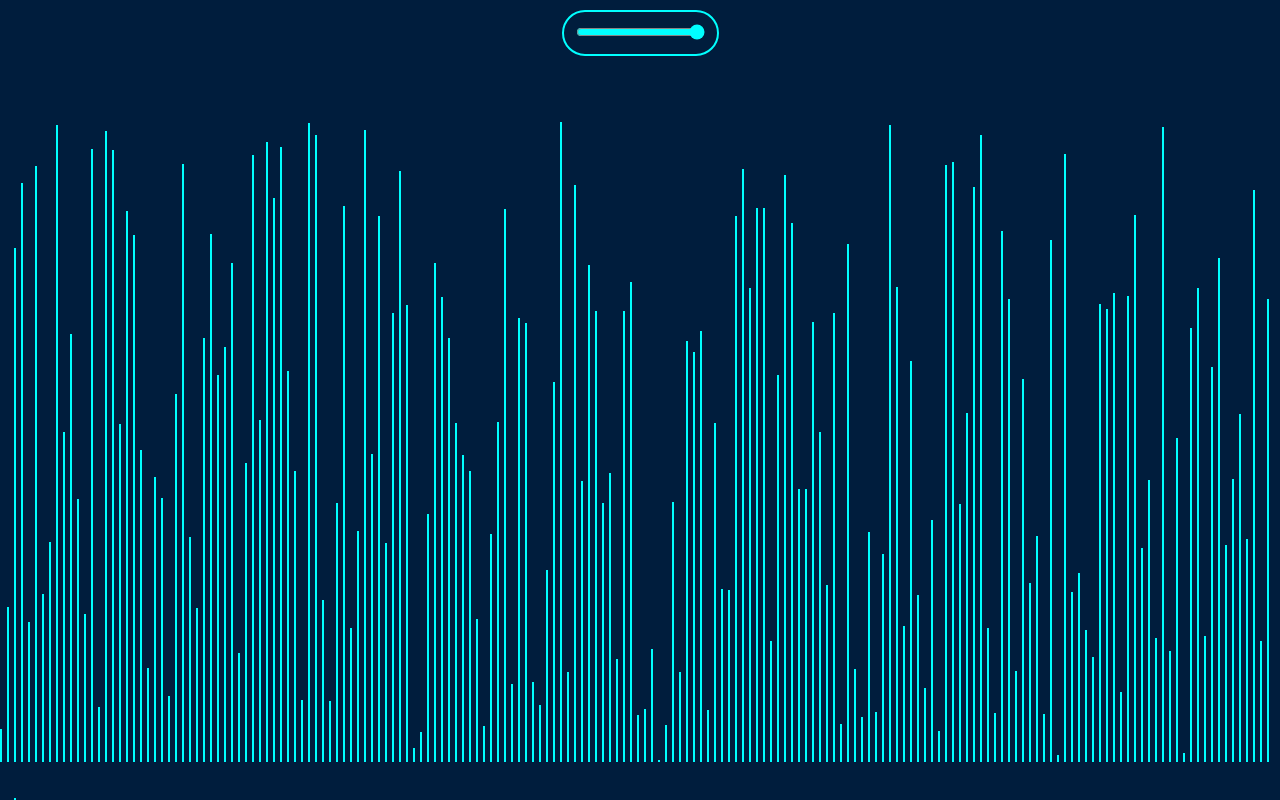
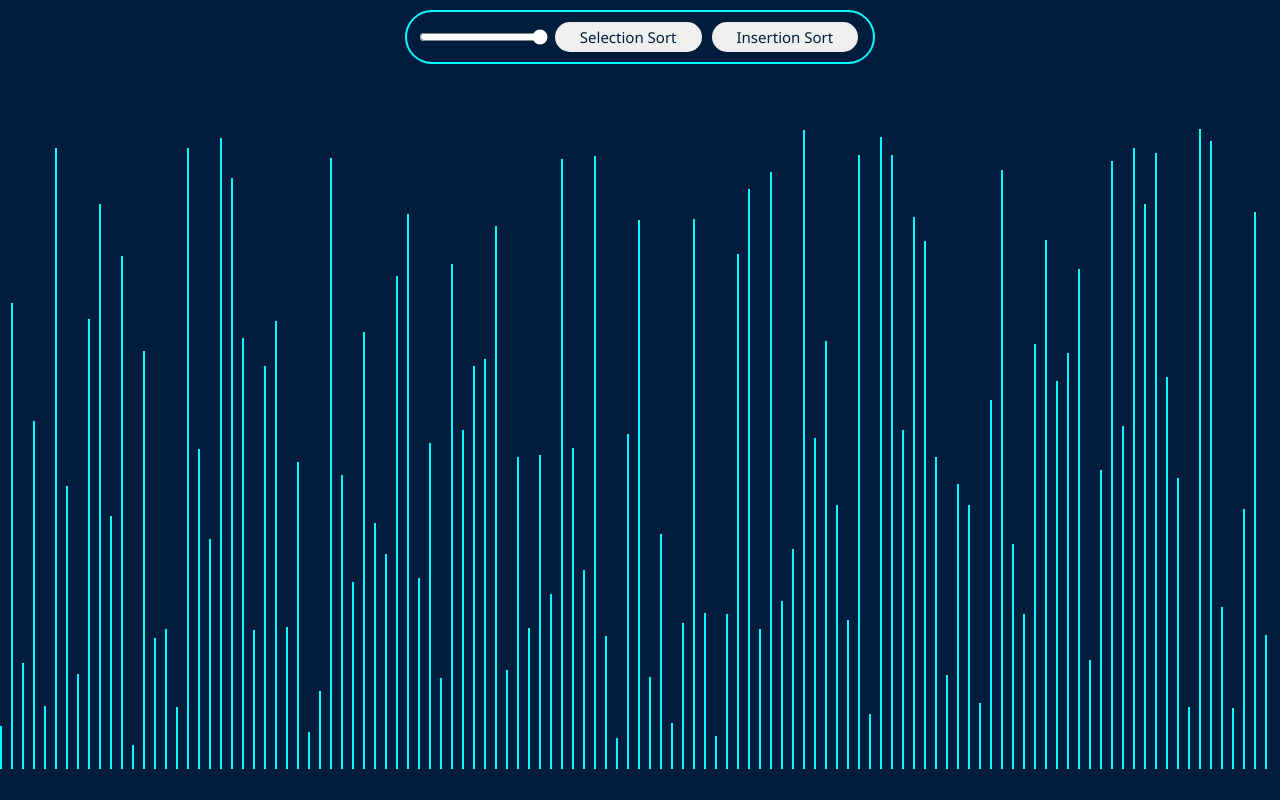
Before and after one commit to TomC333/React-Sorting-Visualizer, a React (Create React App) app in the folder react-sorting-visualizer/: page / in a window 1280 px wide. Shown: the top 800 px of the page. Built offline with nearby package versions, Linux system fonts and the light colour scheme.

Commit message:
Added style and few sorting methods
Sorting methods are not implemented yet, all of them uses .sort function

```diff
--- a/react-sorting-visualizer/src/App.css
+++ b/react-sorting-visualizer/src/App.css
@@ -1,3 +1,9 @@
+*{
+    font-family:'Segoe UI', Tahoma, Geneva, Verdana, sans-serif;
+    font-size: 15px;
+    color: #001d3d;
+}
+
 body{
     background-color: #001d3d;
 }
--- a/react-sorting-visualizer/src/App.js
+++ b/react-sorting-visualizer/src/App.js
@@ -1,4 +1,3 @@
-import logo from './logo.svg';
 import ReactSortingVisualizer from './ReactSortingVisualizer/ReactSortingVisualizer.jsx';
 import './App.css';
 
--- a/react-sorting-visualizer/src/ReactSortingVisualizer/ReactSortingVisualizer.css
+++ b/react-sorting-visualizer/src/ReactSortingVisualizer/ReactSortingVisualizer.css
@@ -1,4 +1,10 @@
 input[type=range] {
+    accent-color: white;
+    cursor: pointer;
+    transition: all 0.5s ease 0s;
+}
+
+input[type=range]:hover{
     accent-color: #00FFFF;
 }
 
@@ -9,6 +15,7 @@ input[type=range] {
 }
 
 .sorting-options-cotainer{
+    display: flex;
     border: 2px solid #00FFFF;
     border-radius: 50px;
     padding: 10px;
@@ -23,5 +30,19 @@ input[type=range] {
     display: inline-block;
     width: 2px;
     background-color: #00FFFF;
+    margin-right: 9px;
+}
+
+button{
+    padding: 5px 25px;
     margin-right: 5px;
-}
+    margin-left: 5px;
+    border: none;
+    border-radius: 50px;
+    cursor: pointer;
+    transition: all 0.5s ease 0s;
+  }
+
+  button:hover{
+    background-color: #00FFFF;
+  }
--- a/react-sorting-visualizer/src/ReactSortingVisualizer/ReactSortingVisualizer.jsx
+++ b/react-sorting-visualizer/src/ReactSortingVisualizer/ReactSortingVisualizer.jsx
@@ -1,10 +1,12 @@
-import React, {Component} from 'react'
+import React from 'react'
 import './ReactSortingVisualizer.css'
+import { insertionSort } from './SrotingAlgorithms/InsertionSort'
+import { selectionSort } from './SrotingAlgorithms/SelectionSort'
 
 const MIN_NUMBER = 1
 const MAX_NUMBER = 1000
 const MIN_COUNT = 10
-const MAX_COUNT = 200
+const MAX_COUNT = 135
 const SCALING_FACTOR = 0.8
 
 class ReactSortingVisualizer extends React.Component{
@@ -21,6 +23,7 @@ class ReactSortingVisualizer extends React.Component{
 
     componentDidMount(){
 
+        // Calculating possible maximum height for bars immediatelly after a component is mounted
         const height = window.innerHeight
         const maxHeight = height * SCALING_FACTOR
         this.setState({ maxBarHeight: maxHeight })
@@ -34,9 +37,13 @@ class ReactSortingVisualizer extends React.Component{
         return (
            <div className='react-sotring-visualizer-cotainer'>
 
+                <div className='sorting-options-cotainer'>
 
-                <div className='sorting-options-cotainer'>
                     <input type='range' min={MIN_COUNT} max={MAX_COUNT} value={count} onChange={this.handleCountChange}></input>
+
+                    <button onClick={this.selectionSortHandler}>Selection Sort</button>
+                    <button onClick={this.insertionSortHandler}>Insertion Sort</button>
+
                 </div>
 
                 <div className='random-numbers'>
@@ -44,17 +51,48 @@ class ReactSortingVisualizer extends React.Component{
                         <p key={index} className='bar' style={{ height: `${number * scaling}px`}}></p>
                     )}
                 </div>
+
             </div>
         );
     }
 
+    // Function handles insertion sort button
+    insertionSortHandler = () => {
+
+        const { numbers } = this.state
+
+        const sortedArray = insertionSort(numbers)
+
+        this.setState({
+            numbers: sortedArray
+        })
+
+    }
+
+    // Function handles selection sort button
+    selectionSortHandler = () => {
+
+        const { numbers } = this.state
+
+        const sortedArray = selectionSort(numbers)
+
+        this.setState({
+            numbers: sortedArray
+        })
+
+    }
+
+
+    // Function handles slidebar
     handleCountChange = (event) => {
 
+        // Getting value from range input label
         const newCount = parseInt(event.target.value, 10)
 
+        // Generate new random array and update state
         this.setState({
             count: newCount,
-            numbers: this.generateRandomNumbers(newCount),
+            numbers: this.generateRandomNumbers(newCount)
         })
     }
 
--- /dev/null
+++ b/react-sorting-visualizer/src/ReactSortingVisualizer/SrotingAlgorithms/InsertionSort.js
@@ -0,0 +1,3 @@
+export const insertionSort = (array) => {
+    return [...array].sort((a, b) => a - b)
+}
--- /dev/null
+++ b/react-sorting-visualizer/src/ReactSortingVisualizer/SrotingAlgorithms/SelectionSort.js
@@ -0,0 +1,3 @@
+export const selectionSort = (array) => {
+    return [...array].sort((a, b) => a - b)
+}
```
